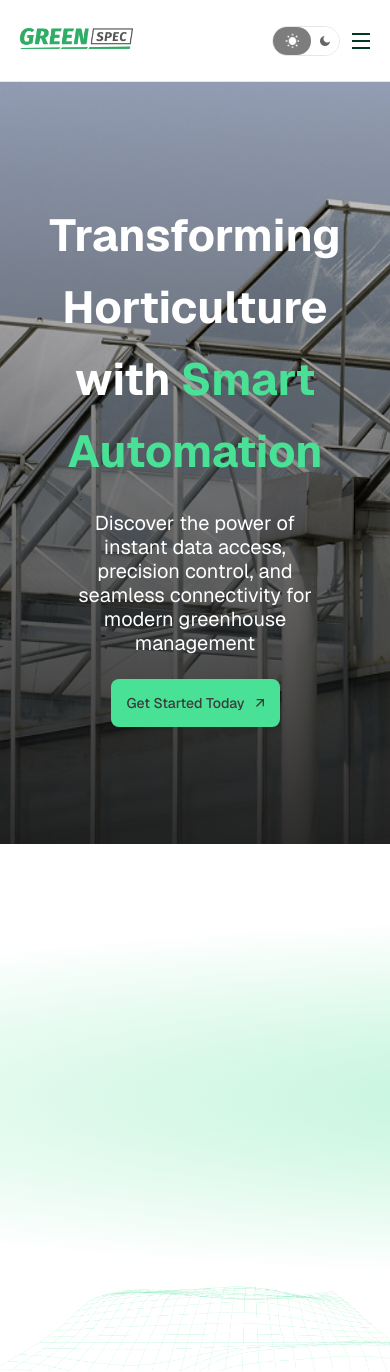
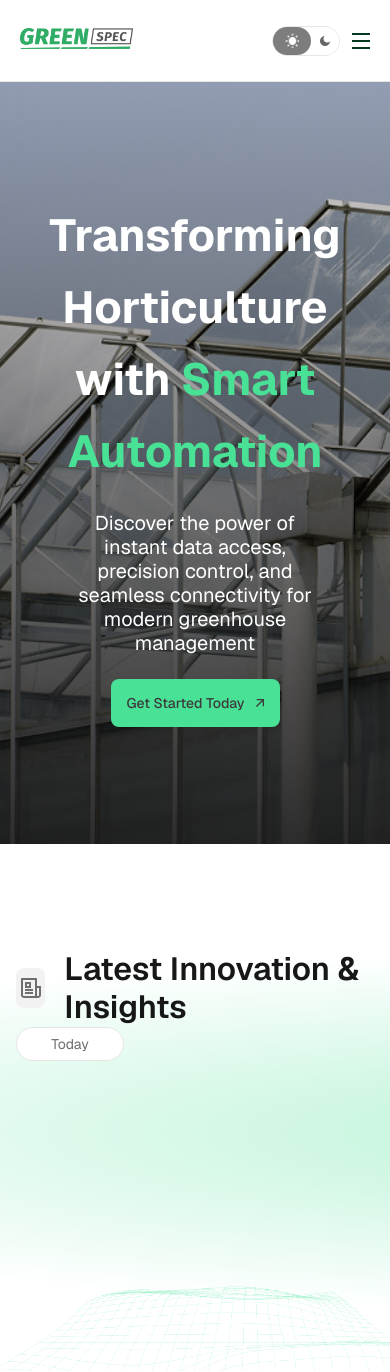
Before and after one commit to Johan2021usa/greenspec-project, an Angular app: page / in a window 390 px wide. Built offline with nearby package versions, Linux system fonts and the light colour scheme.

Commit message:
0.0.7.3 Feat(gallery at 35% pending mobile design)

```diff
--- a/src/app/components/gallery/gallery.component.css
+++ b/src/app/components/gallery/gallery.component.css
@@ -1,25 +1,102 @@
-.gallery{
+.gallery {
+  display: flex;
+  flex-direction: column;
+  justify-content: center;
+  padding: 1rem;
+  align-items: center;
   position: relative;
-  height: 480px;
+  height: 30rem;
   box-sizing: border-box !important;
 }
-.gallery__3d-container{
+.gallery__3d-container {
   z-index: -1;
   position: absolute;
   display: flex;
-  align-items: end;
+  align-items: flex-end; /* Changed to flex-end for consistency with your original CSS */
   top: 8.25rem;
   width: 100%;
-  height: 347px;
+  height: 21.6875rem; /* 347px / 16px = 21.6875rem */
   box-sizing: border-box;
 }
-.gallery__3d-vector{
+.gallery__3d-vector {
   width: 100%;
   height: auto;
   object-fit: cover;
 }
-.gallery__bg-gradient{
+.gallery__bg-gradient {
+  z-index: -1;
+  position: absolute;
   width: 100%;
-  height: 412px;
+  height: 25.75rem; /* 412px / 16px = 25.75rem */
   fill: none;
 }
+.gallery__container {
+  display: flex;
+  flex-wrap: wrap;
+  flex-direction: column;
+  min-height: 22.75rem; /* 364px / 16px = 22.75rem */
+  box-sizing: border-box;
+  /* border: 1px solid red; */
+}
+.header {
+  display: flex;
+  flex-wrap: wrap;
+  justify-content: space-between;
+  align-items: center;
+  min-height: 2.5rem;
+  /* border: 1px solid blue; */
+}
+.header__group {
+  display: flex;
+  align-items: center;
+  height: inherit;
+  gap: 1.1875rem; /* 19px / 16px = 1.1875rem */
+  box-sizing: border-box;
+  /* border: 1px solid yellow; */
+}
+.header__icon-cont {
+  display: flex;
+  align-items: center;
+  justify-content: center;
+  width: 2.5rem; /* 40px / 16px = 2.5rem */
+  height: 2.5rem; /* 40px / 16px = 2.5rem */
+  border-radius: 0.5rem;
+  background-color: var(--icon-bg-clr);
+}
+.header__icon{
+  width: 1.25rem;
+  height: 1.25rem;
+}
+.header__icon path{
+  fill: var(--icon-fill-clr);
+}
+.header__title{
+  margin: 0;
+  font-family: var(--geist-family);
+  font-weight: 600;
+  font-size: 2rem;
+  line-height: 2.4rem;
+  color: var(--menu-title-clr);
+}
+.header__filter-cont{
+  display: flex;
+  align-items: center;
+  justify-content: center;
+  width: 6.62rem;
+  height: 32px;
+  border-radius: 3.75rem;
+  background-color: var(--back-ground);
+  border: 1px solid var(--border-clr);
+}
+.header__filter-name{
+  font-family: var(--geist-family);
+  font-weight: 400;
+  font-size: 0.875rem;
+  color: var(--lang-fonts-clr);
+}
+
+@media screen and (min-width: 1120px) {
+  .gallery__container {
+    width: 70.25rem;
+  }
+}
--- a/src/app/components/gallery/gallery.component.html
+++ b/src/app/components/gallery/gallery.component.html
@@ -14,5 +14,43 @@
   </svg>
 
   <!-- Content -->
+  <section class="gallery__container">
+
+    <section class="header">
+      <article class="header__group">
+        <section class="header__icon-cont">
+          <svg class="header__icon" xmlns="http://www.w3.org/2000/svg">
+            <path d="M14 18V2H2V17C2 17.5523 2.44772 18 3 18H14ZM17 20H3C1.34315 20 0 18.6569 0 17V1C0 0.44772 0.44772 0 1 0H15C15.5523 0 16 0.44772 16 1V8H20V17C20 18.6569 18.6569 20 17 20ZM16 10V17C16 17.5523 16.4477 18 17 18C17.5523 18 18 17.5523 18 17V10H16ZM4 4H10V10H4V4ZM6 6V8H8V6H6ZM4 11H12V13H4V11ZM4 14H12V16H4V14Z"/>
+          </svg>
+        </section>
+        <h3 class="header__title">Latest Innovation & Insights</h3>
+      </article>
+
+      <article class="header__filter-cont">
+        <!-- <svg class="header__filter-icon"></svg> -->
+        <p class="header__filter-name">Today</p>
+        <!-- <svg class="header__filter-arrow"></svg> -->
+      </article>
+    </section>
+
+    <!-- <section class="gallery__sub-cont">
+
+      <article class="card">
+        <section class="card__header">
+          <img src="" alt="" class="card__img">
+          <article class="card__tag-cont">
+            <img src="" alt="" class="card__icon">
+            <p>Technology</p>
+          </article>
+        </section>
+        <h5 class="card__title">Greenspec's Gateway to Innovation</h5>
+        <p class="card__description">Lorem ipsum dolor sit amet consectetur. Porttitor est mauris curabitur pellentesque.</p>
+        <button class="button">
+          <p class="button__name">Read more</p>
+        </button>
+      </article>
+
+    </section> -->
+  </section>
 
 </section>
--- a/src/styles.css
+++ b/src/styles.css
@@ -3,6 +3,10 @@
   /* Light background variables */
   --white: #ffffff;
   --gray-background: #FAFAFA;
+
+  /* Dark background variables */
+  --black: #0A0A0A;
+  --black-alter: #3C3C3C;
 
   /* Gray light variables */
   --gray-50: #F2F2F2;
@@ -31,10 +35,6 @@
   /* Font family */
   --geist-family : "Geist", serif;
 
-  /* Dark background variables */
-  --black: #0A0A0A;
-  --black-alter: #3C3C3C;
-
   /* Gray dark variables */
   --Dgray-50: #1A1A1A;
   --Dgray-100: #1F1F1F;
@@ -46,7 +46,6 @@
   --Dgray-700: #A7A7A7;
   --Dgray-800: #E6E6E6;
   --Dgray-900: #EDEDED;
-
 
   /* Green dark variables */
   --Dgreen-50: #002616;
@@ -61,7 +60,7 @@
   --Dgreen-900: #D8FFF3;
 
   /* variables them */
-  /* NAVBAR - Fonts */
+  /* NAVBAR-Fonts */
   --back-ground: var(--white);
   --lang-fonts-clr: var(--gray-700); /* Toggle fonts color */
   --sign-in-clr: var(--green-900); /* Sign in button font color */
@@ -69,17 +68,22 @@
   --menu-title-clr: var(--gray-900); /* Font color menu option*/
   --drop-item-clr: var(--gray-700); /* font color drop option*/
   --return-arrow-clr: var(var(--green-900));
-  /* NAVBAR - hovers/borders/arrows */
+  /* NAVBAR-hovers/borders/arrows */
   --active-menu-clr: var(--gray-50);
   --border-clr: var(--gray-200);
   --arrow-clr: var(--gray-900);
   --menu-bt-clr: var(--green-900);
-
-  /*Hero/banner*/
+  /*Hero-Titles*/
   --fnt-clr-banner: var(--white);
   --fnt-clr-span-banner: var(--green-500);
   --bg-button-banner: var(--green-500);
   --fnt-clr-button-banner: var(--black-alter);
+  /*Gallery/ icons */
+  --icon-bg-clr: var(--gray-50);
+  --icon-fill-clr: var(--gray-700);
+
+
+
 }
 
 body{
```
Also changed, not shown: src/assets/vectors/elipse-bg-gallery.svg (added).
